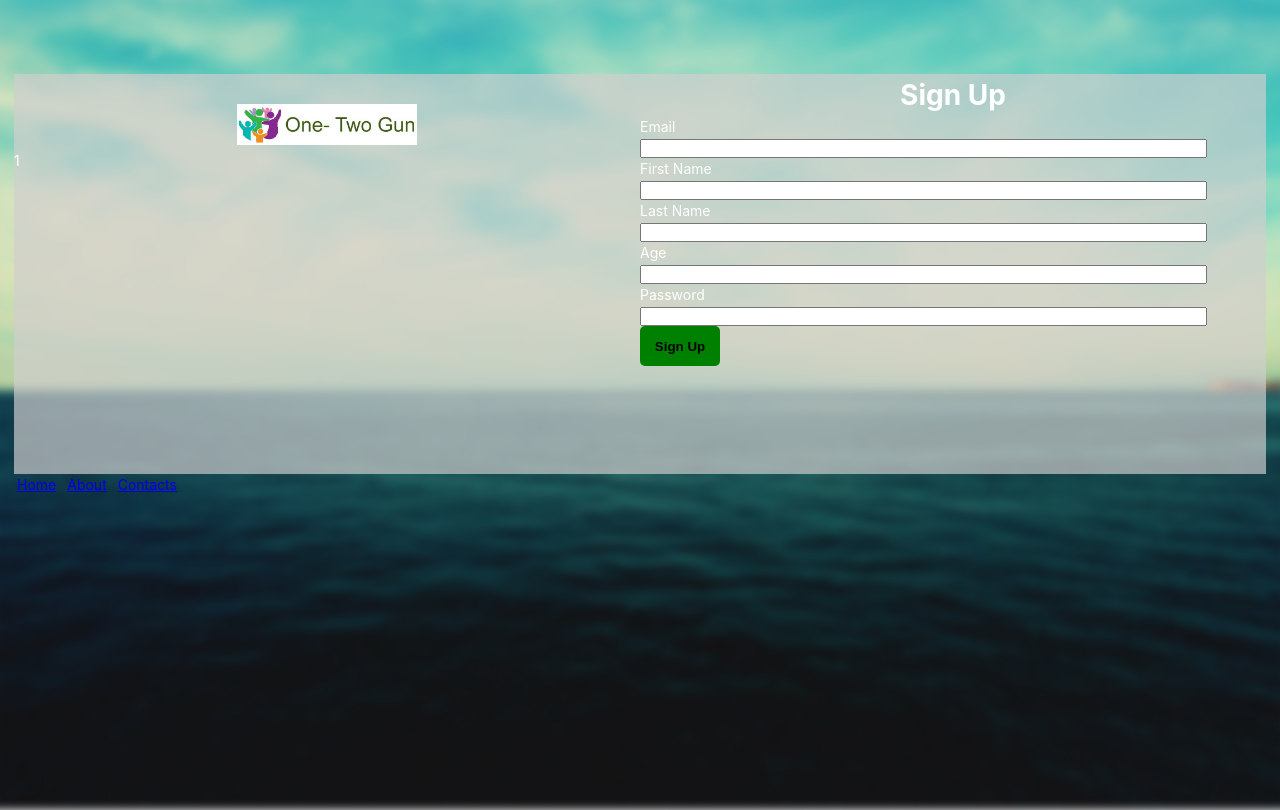
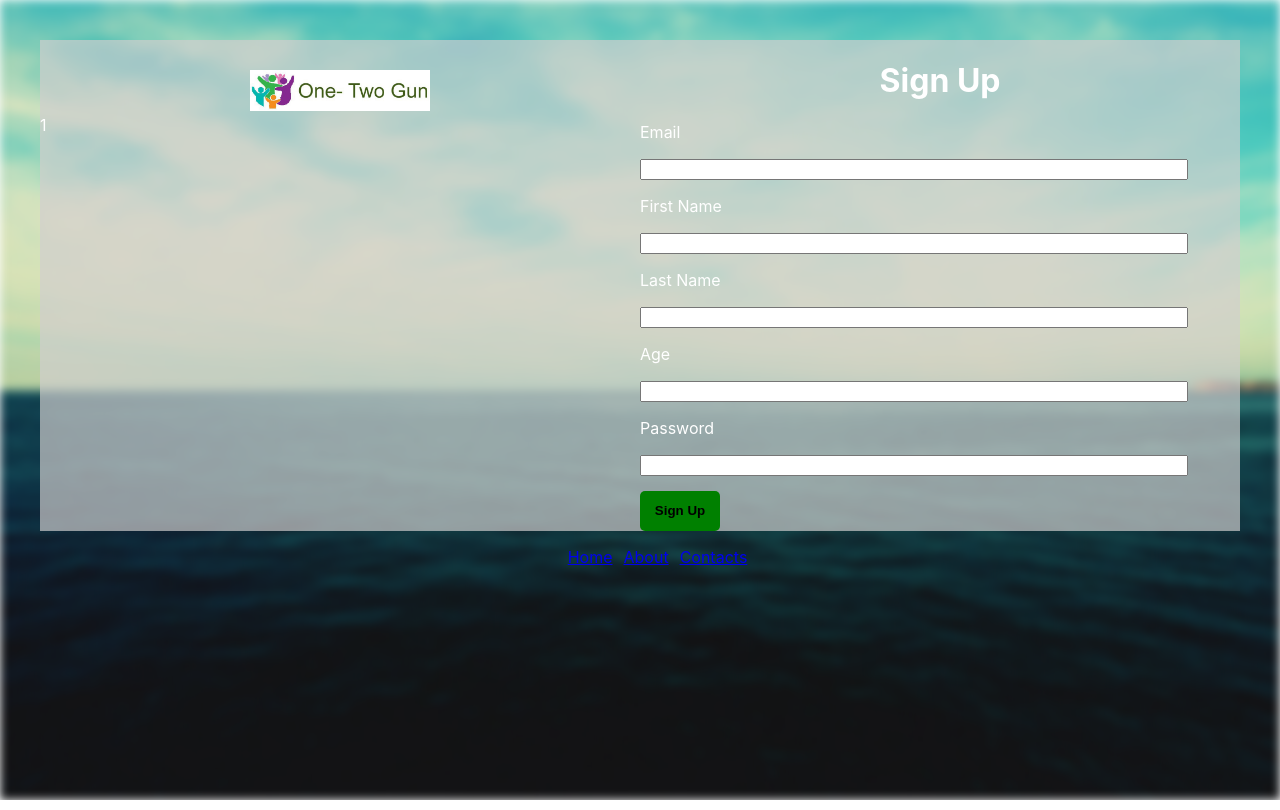
Before and after one commit to itacademy-hw/birtuganchik, a React (Create React App) app: page / in a window 1280 px wide. Built offline with nearby package versions, Linux system fonts and the light colour scheme.

Commit message:
grid fix

```diff
--- a/src/publicPages/signUp/SignUp.js
+++ b/src/publicPages/signUp/SignUp.js
@@ -6,46 +6,34 @@ let SignUpPage = styled.div `
     .bg {
         position: absolute;
         z-index: 1;
-        left: -10px;
-        top: -10px;
-        right: -10px;
-        bottom: -10px;
+        top: 0;
+        right: 0;
+        left: 0;
+        bottom: 0px;
         filter: blur(5px);
         background: url('bg.jpg') no-repeat center;
         background-size: cover;
     }
-    *{padding:0;margin:0;}
-      .container {
+    .container {
+        display: grid;
+        color: #fff;
         position: relative;
         z-index: 2;
-        color: #fff;
-        }
-    //margin: 0;
-    padding: 1em;
-    font-size: 14px;
-    line-height: 1.5;
-    display: grid;
-    grid-template-columns: 1fr;
-    grid-gap: 1em;
-
-
-
+        padding: 40px;
+        grid-template-columns: 50% 50%;
+        grid-template-rows: auto;
+        grid-template-areas:
+            "SignUp_L SignUp_R"
+            "navigation_footer navigation_footer"
+    }
     h1{
         text-align: center;
     }
-     .SignUp_L {
-        float: left;
+    .SignUp_L {
         background-color: #d2cfcfad;
-        margin-top: 60px;
-        height: 400px;
-        width: 50%;
     }
     .SignUp_R {
-        float: right;
         background-color: #d2cfcfad;
-        margin-top: 60px;
-        height: 400px;
-        width: 50%;
     }
     .logo {
         text-align: center;
@@ -62,17 +50,11 @@ let SignUpPage = styled.div `
         margin-right: 5px;
         padding: 3px;
     }
-/*     .btn_signUp{
-        margin-top: 40px;
-        display: block;
+    .navigation_footer {
+        grid-column: 1 / span 2;
+        grid-row: 2;
         text-align: center;
-        width: 100%;
-        padding: 7px;
-        cursor: pointer;
-        background-color: #2626ff;
-        background-image: linear-gradient(-180deg,#2e2ebd,#2626ff 90%);
-        font-weight: 600;
-    } */
+    }
 `;
 
 class SignUp extends Component {
```
